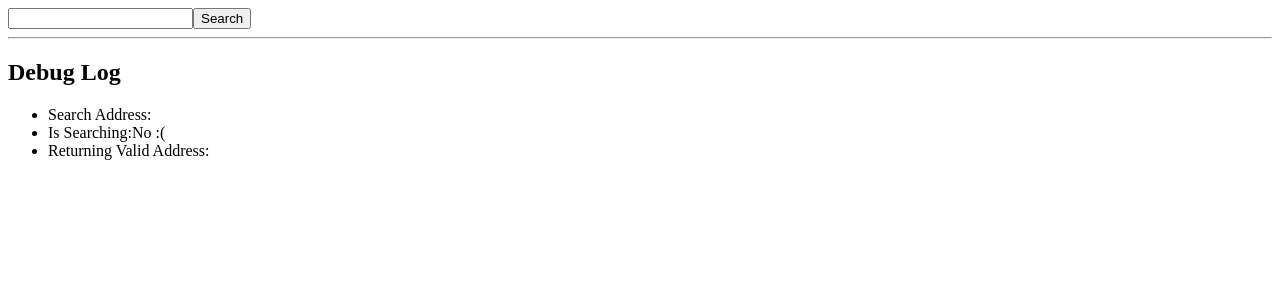
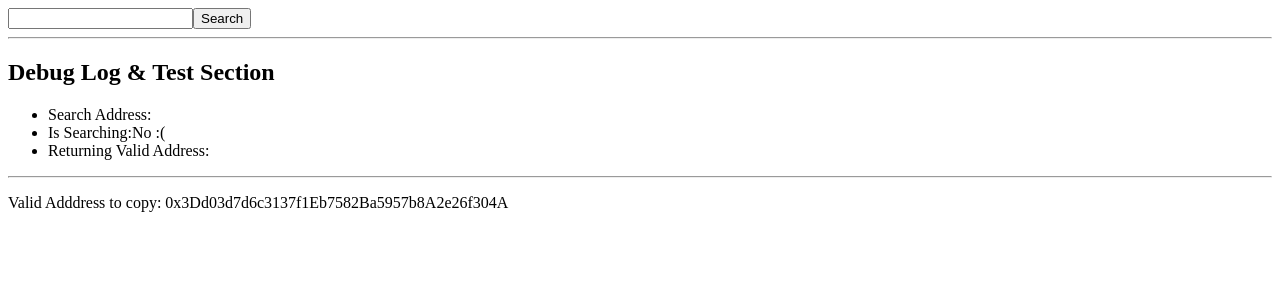
Before and after one commit to jessgusclark/rns-react-components, a React (Create React App) app: page / in a window 1280 px wide. Shown: the top 300 px of the page. Built offline with nearby package versions, Linux system fonts and the light colour scheme.

Commit message:
Return adddress and finish if input is a valid address.

```diff
--- a/src/components/AddressInput/operations.js
+++ b/src/components/AddressInput/operations.js
@@ -1,12 +1,22 @@
+import Web3 from 'web3';
+import { provider } from '../../web3Provider';
 import {
   startAddressValidation,
   returnValidAddress,
+  finishAddressValidation,
 } from './actions';
 
 export default (dispatch, addr) => {
-  console.log('operations.js hit');
+  dispatch(startAddressValidation(addr));
 
-  dispatch(startAddressValidation(addr));
-  dispatch(returnValidAddress('tacotaco!'));
+  const web3 = new Web3(provider());
 
+  // check if the address is a valid address:
+  if (web3.utils.isAddress(addr)) {
+    dispatch(returnValidAddress(addr));
+    return dispatch(finishAddressValidation());
+  }
+
+
+  return dispatch(finishAddressValidation());
 };
--- a/src/components/AddressInput/view/AddressInputComponent.js
+++ b/src/components/AddressInput/view/AddressInputComponent.js
@@ -21,7 +21,7 @@ const AddressInputComponent = ({searchButtonClick, searchAddress, returnAddress,
       </button>
 
       <hr />
-      <h2>Debug Log</h2>
+      <h2>Debug Log & Test Section</h2>
       <ul>
         <li>
           Search Address:
@@ -36,7 +36,10 @@ const AddressInputComponent = ({searchButtonClick, searchAddress, returnAddress,
           {returnAddress}
         </li>
       </ul>
-
+      <hr />
+      <p>
+        Valid Adddress to copy: 0x3Dd03d7d6c3137f1Eb7582Ba5957b8A2e26f304A
+      </p>
     </div>
   );
 };
```
